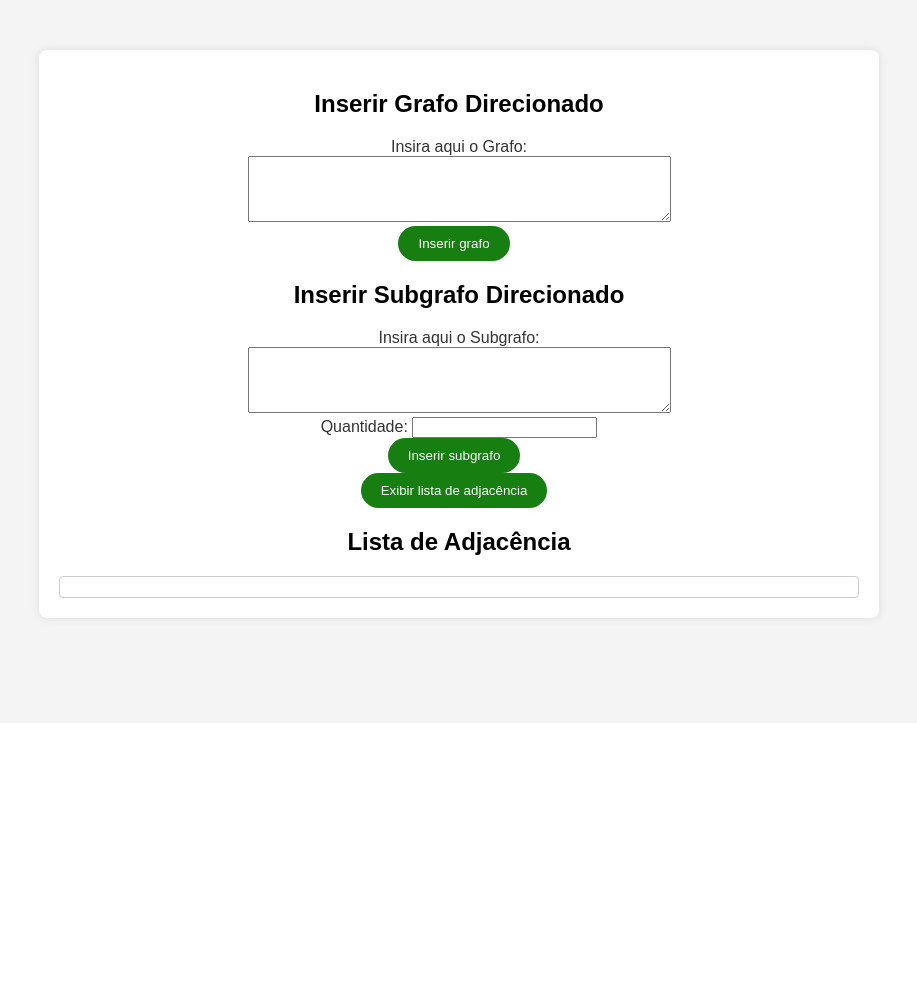
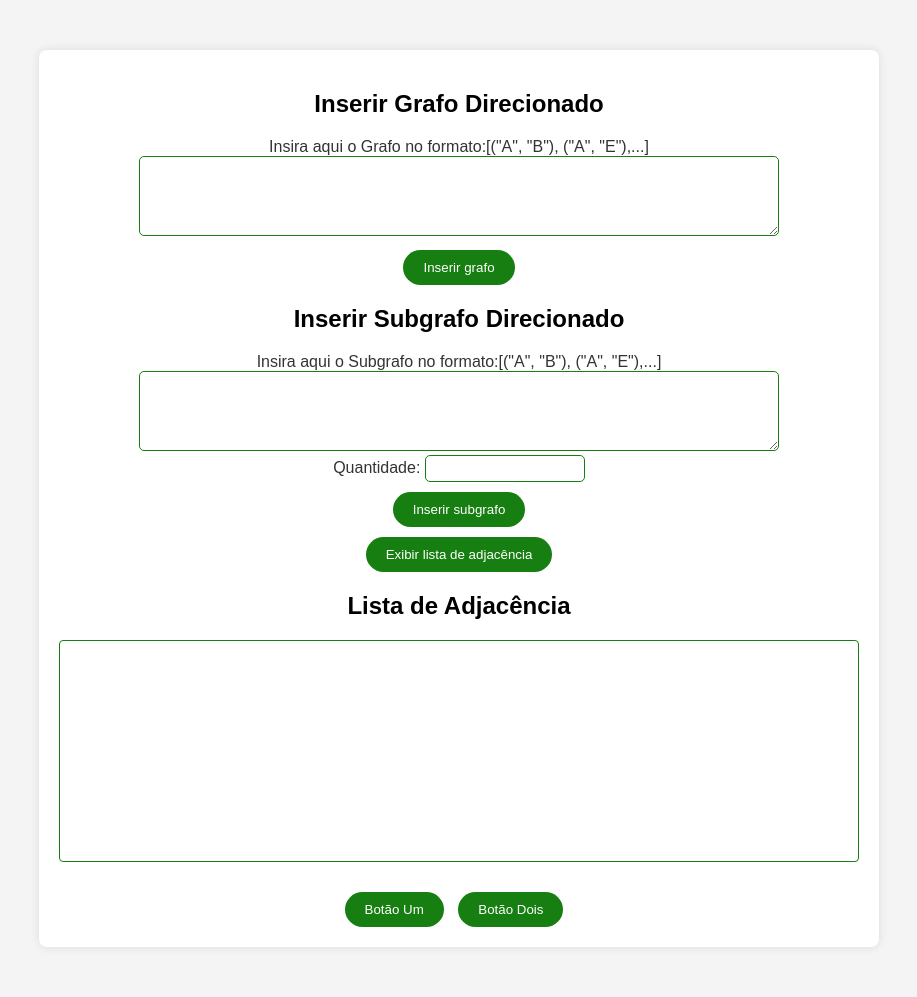
Before and after one commit to BeatrizTuri/AP1-compAlgo, a Flask app: page /Direcionada in a window 1280 px wide. Shown: the part 77-1074 px from the top of the page, without its empty margins (181-1098 px from the left). Before the commit the page ends 702 px from the top, so only its background shows below. Run offline with Flask 3, Linux system fonts and the light colour scheme.

Commit message:
REFACTOR: Melhorado o front da página web.

```diff
--- a/static/styleListaDirecionada.css
+++ b/static/styleListaDirecionada.css
@@ -14,7 +14,6 @@ body {
 
 header h1 {
   margin: 0;
-  color: #fff;
 }
 
 .container {
@@ -32,28 +31,37 @@ header h1 {
   color: #333;
 }
 
-  #listaInput {
-    width: 80%; /* Largura da textarea (80% do container) */
-    height: 10vh; /* Altura inicial da textarea (50% da altura da viewport) */
+textarea {
+  width: 80%;
+  height: 10vh;
   padding: 10px;
   border-radius: 5px;
-    border: 1px solid #ccc;
-    resize: vertical; /* Permitir redimensionamento vertical */
-    box-sizing: border-box; /* Incluir padding e borda na largura */
+  border: 1px solid #177e11; /* Cor verde utilizada na página */
+  resize: vertical;
+  box-sizing: border-box;
+}
+
+input[type="text"] {
+  width: 20%; /* Mesma largura que o textarea */
+  height: 5%;
+  padding: 5px;
+  border-radius: 5px;
+  border: 1px solid #177e11; /* Cor verde utilizada na página */
+  box-sizing: border-box;
 }
 
 button {
-    background-color: #177e11; /* Cor de fundo verde */
-    color: #fff; /* Cor do texto branco */
-    padding: 10px 20px; /* Espaçamento interno */
-    margin-right: 10px; /* Margem à direita para separar os botões */
-    border: none; /* Remover a borda */
-    cursor: pointer; /* Alterar cursor para indicar interatividade */
-    border-radius: 20px; /* Arredondar as bordas */
+  background-color: #177e11;
+  color: #fff;
+  padding: 10px 20px;
+  margin-top: 10px;
+  border: none;
+  cursor: pointer;
+  border-radius: 20px;
 }
 
 button:hover {
-    background-color: #0056b3;
+  background-color: #00b38f;
 }
 
 #listaOutput {
@@ -61,4 +69,26 @@ header h1 {
   padding: 10px;
   border: 1px solid #ccc;
   border-radius: 4px;
+  border: 1px solid #177e11;
+  min-height: 200px; /* Defina a altura mínima desejada */
+  max-height: 400px; /* Defina a altura máxima desejada */
+  overflow-y: auto; /* Adiciona barra de rolagem vertical quando necessário */
 }
+
+#listaOutput ul {
+  list-style-type: none;
+  padding: 0;
+}
+
+#listaOutput ul li {
+  margin-bottom: 5px;
+}
+
+/* Estilos para os novos botões */
+#listaOutput + div {
+  margin-top: 20px;
+}
+
+#listaOutput + div button {
+  margin-right: 10px;
+}
--- a/templates/listaDirecionada.html
+++ b/templates/listaDirecionada.html
@@ -7,25 +7,22 @@
     <link rel="stylesheet" href="/static/styleListaDirecionada.css">
 </head>
 <body>
-
     <header>
         <h1>Grafos Direcionados</h1>
     </header>
     <div class="container">
-
         <div>
             <h2>Inserir Grafo Direcionado</h2>
             <form action="/insereListaDirecionada" method="post">
-            <label for="grafoInput">Insira aqui o Grafo:</label><br>
+                <label for="grafoInput">Insira aqui o Grafo no formato:[("A", "B"), ("A", "E"),...] </label><br>
                 <textarea id="grafoInput" name="grafoInput" rows="4" cols="50"></textarea><br>
                 <button type="submit">Inserir grafo</button>
             </form>
         </div>
-
         <div>
             <h2>Inserir Subgrafo Direcionado</h2>
             <form action="/insereSubgrafoDirecionado" method="post">
-            <label for="subgrafoInput">Insira aqui o Subgrafo:</label><br>
+                <label for="subgrafoInput">Insira aqui o Subgrafo no formato:[("A", "B"), ("A", "E"),...] </label><br>
                 <textarea id="subgrafoInput" name="subgrafoInput" rows="4" cols="50"></textarea><br>
                 <label for="qtdInput">Quantidade:</label>
                 <input type="text" id="qtdInput" name="qtdInput"><br>
@@ -33,13 +30,11 @@
             </form>
             <div id="subgrafoOutput"></div>
         </div>
-
         <div>
             <form action="/exibeListaDirecionada" method="get">
                 <button type="submit">Exibir lista de adjacência</button>
             </form>
         </div>
-
         <div>
             <h2>Lista de Adjacência</h2>
             <div id="listaOutput">
@@ -60,9 +55,24 @@
                 </ul>
                 {% endif %}
             </div>
+            <!-- Aqui estão os novos botões -->
+            <div>
+                <button onclick="funcaoBotaoUm()">Botão Um</button>
+                <button onclick="funcaoBotaoDois()">Botão Dois</button>
             </div>
+        </div>
+    </div>
+    <script>
+        // Adicione aqui suas funções JavaScript para os botões, se necessário
+        function funcaoBotaoUm() {
+            // Lógica para o Botão Um
+            alert("Botão Um clicado!");
+        }
 
-</div>
-
+        function funcaoBotaoDois() {
+            // Lógica para o Botão Dois
+            alert("Botão Dois clicado!");
+        }
+    </script>
 </body>
 </html>
```
Lines whose indentation alone changed are shown as unchanged.
